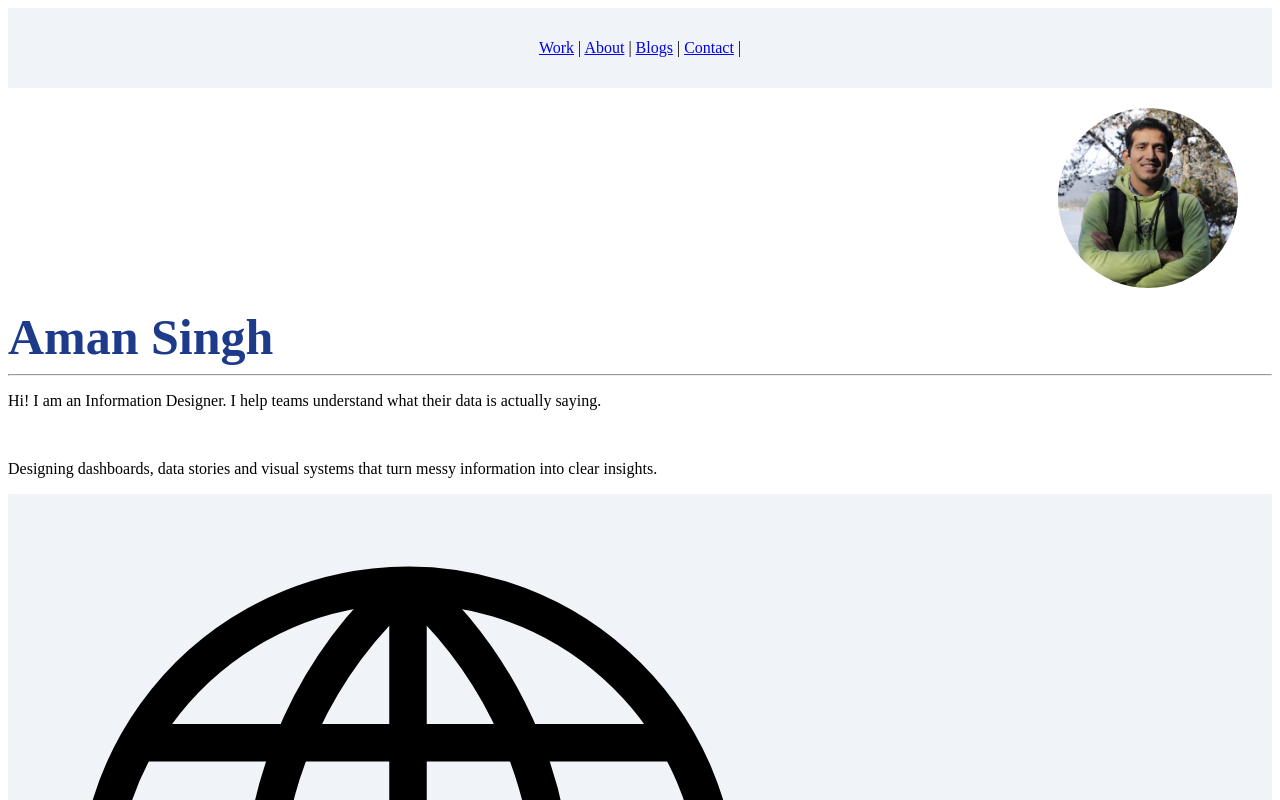
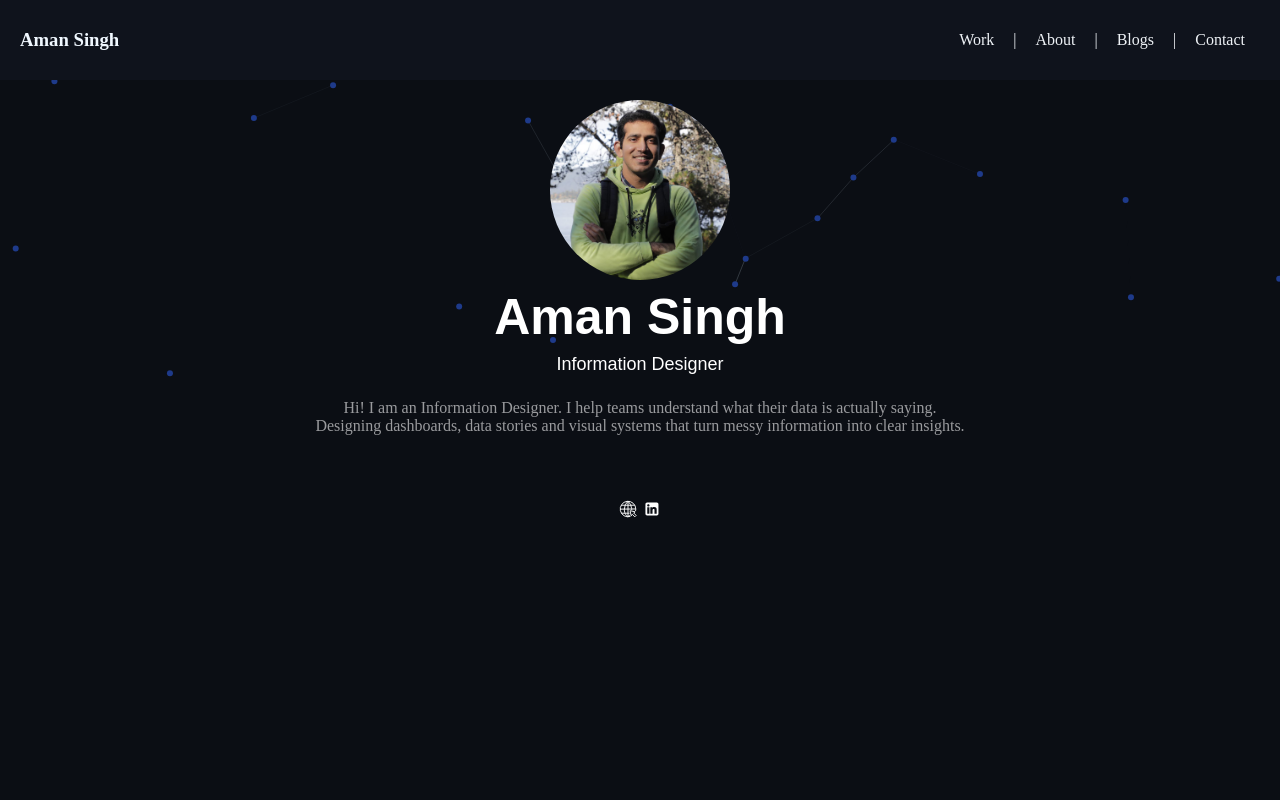
Before and after one commit to asingh44878/homepage, a plain HTML site: page aman-singh-homepage.html in a window 1280 px wide. Shown: the top 800 px of the page. Drawn offline with nearby package versions, Linux system fonts and the light colour scheme.

Commit message:
homepage is now complete.

```diff
--- a/aman-singh-homepage.css
+++ b/aman-singh-homepage.css
@@ -1,34 +1,110 @@
+body {
+  background-color: #0b0e14;
+  margin: 0;
+  color: #eef2f6;
+}
+
 .top-nav {
-  background-color: #f0f4f8;
+  background-color: #0f131c;
   display: flex;
   justify-content: center;
   align-items: center;
   min-height: 10vh;
+  color: #eef2f6;
+  padding: 0 20px;
+}
+
+.logotype {
+  color: aliceblue;
+  text-decoration: none;
+  margin: 0;
+}
+
+.top-nav nav {
+  margin-left: auto;
+}
+
+.top-nav a {
+  color: #eef2f6;
+  text-decoration: none;
+  margin-right: 15px;
+  margin-left: 15px;
+}
+
+.top-nav a:hover {
+  color: #2eb1e0;
+  text-decoration: underline;
+}
+
+.sector1-row {
+  position: relative;
+  display: flex;
+  flex-direction: column;
+  justify-content: space-between;
+  align-items: center;
+}
+
+#particles-bg {
+  position: absolute;
+  top: 0;
+  left: 0;
+  width: 100%;
+  height: 100%;
+  z-index: 1;
 }
 
 .profile {
+  position: relative;
+  z-index: 2;
   width: 180px;
   height: 180px;
   border-radius: 50%;
-  margin-bottom: 16px;
-  align-items: right;
-  justify-content: right;
-  margin-left: 1050px;
   margin-top: 20px;
 }
 
 .headline {
+  z-index: 2;
+  position: relative;
+  font-family: Arial, Helvetica, sans-serif;
   font-size: 50px;
   font-weight: bold;
-  color: #1e3a8a;
+  color: #ffffff;
+  margin-bottom: 8px;
+  margin-top: 8px;
+  text-align: center;
+}
+
+.title {
+  font-family: Arial, Helvetica, sans-serif;
+  font-size: 18px;
+  font-weight: normal;
+  color: #ffffff;
   margin-bottom: 8px;
   margin-top: 0px;
+  position: relative;
+  z-index: 2;
+}
+
+.text {
+  color: #9a9b9e;
+  align-items: center;
+  display: flex;
+  flex-direction: column;
+  justify-content: space-between;
+  align-items: center;
+  text-align: center;
 }
 
 .social {
-  background-color: #f0f4f8;
-  display: -moz-grid;
+  display: flex;
   justify-content: center;
   align-items: center;
+  gap: 16px;
   min-height: 10vh;
+  width: 100%;
+  padding: 20px 0;
 }
+
+.social img {
+  filter: brightness(0) invert(1);
+}
--- a/aman-singh-homepage.html
+++ b/aman-singh-homepage.html
@@ -1,42 +1,72 @@
 <!doctype html>
 <html>
   <head>
+    <script src="https://cdn.jsdelivr.net/particles.js/2.0.0/particles.min.js"></script>
     <link rel="stylesheet" href="aman-singh-homepage.css" />
     <title>Aman Singh Homepage</title>
   </head>
   <body>
     <div class="top-nav">
+      <h3 class="logotype">Aman Singh</h3>
       <nav>
         <a href="1.work">Work</a> | <a href="2.About">About</a> |
-        <a href="3.Blogs">Blogs</a> | <a href="4.Contact">Contact</a> |
+        <a href="3.Blogs">Blogs</a> | <a href="4.Contact">Contact</a>
       </nav>
     </div>
-    <div class="sector1">
+
+    <div class="sector1-row">
       <img src="images/Profile.png" class="profile" />
       <h2 class="headline">Aman Singh</h2>
-      <hr />
+      <h4 class="title">Information Designer</h4>
+      <div id="particles-bg"></div>
     </div>
+
     <div class="text">
       <p>
         Hi! I am an Information Designer. I help teams understand what their
         data is actually saying.
-      </p>
-      <br />
-      <p>
+        <br />
         Designing dashboards, data stories and visual systems that turn messy
         information into clear insights.
       </p>
     </div>
     <div class="social">
       <nav>
-        <a href="www.amansingh.net" target="_blank"
-          ><img src="icons/website-click-svgrepo-com.svg" alt="portfolio"
+        <a href="https://www.amansingh.net" target="_blank"
+          ><img
+            src="icons/website-click-svgrepo-com.svg"
+            alt="portfolio"
+            width="20px"
+            height="20px"
         /></a>
-        |
-        <a href="www.linkedin.com/in/asingh44878" target="_blank"
-          ><img src="icons/linkedin-svgrepo-com.svg" alt="linkedin"
+        <a href="https://www.linkedin.com/in/asingh44878" target="_blank"
+          ><img
+            src="icons/linkedin-svgrepo-com.svg"
+            alt="linkedin"
+            width="20px"
+            height="20px"
         /></a>
       </nav>
     </div>
   </body>
+  <script>
+    particlesJS("particles-bg", {
+      particles: {
+        number: { value: 40 },
+        size: { value: 3 },
+        color: { value: "#1e3a8a" },
+        line_linked: {
+          enable: true,
+          color: "#94a1ae",
+          opacity: 0.4,
+        },
+        move: { speed: 1.5 },
+      },
+      interactivity: {
+        events: {
+          onhover: { enable: true, mode: "repulse" },
+        },
+      },
+    });
+  </script>
 </html>
```
